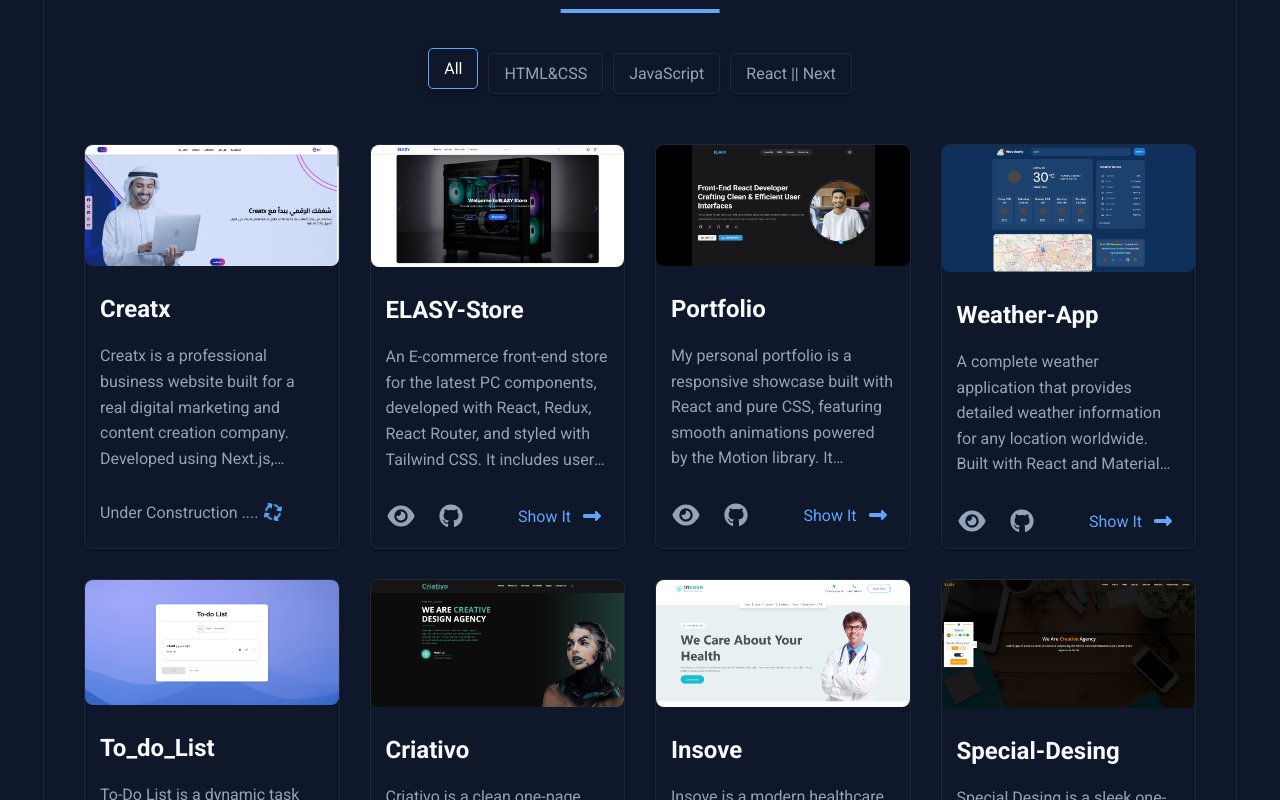
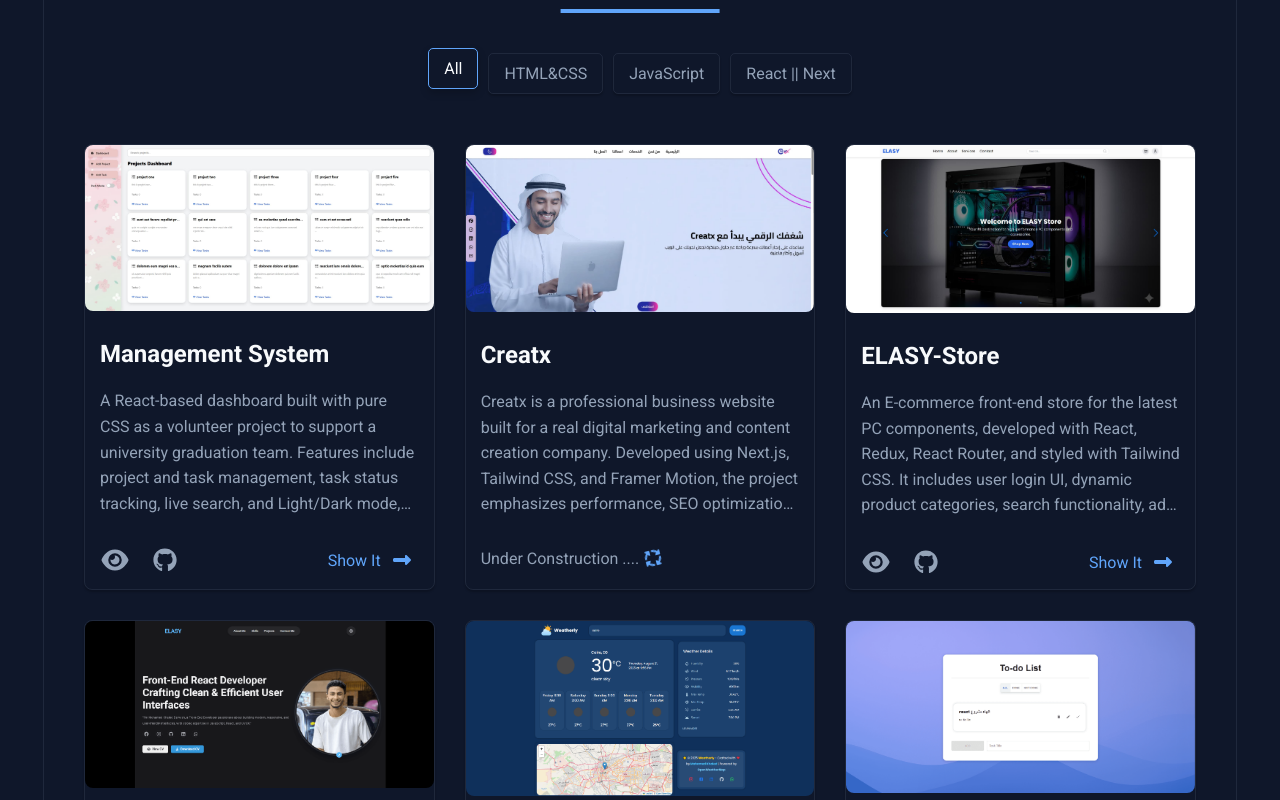
Before and after one commit to Mohamed-khaled-22/Portfolio, a React (Vite) app: page / in a window 1280 px wide. Shown: the part 2000-2800 px from the top of the page. Built offline with nearby package versions, Linux system fonts and the light colour scheme.

Commit message:
add new project

```diff
--- a/src/Componants/5-Projects/Projects.css
+++ b/src/Componants/5-Projects/Projects.css
@@ -48,7 +48,7 @@
 
 .container-projects .projects {
     display: grid;
-    grid-template-columns: repeat(auto-fill, minmax(250px, 1fr));
+    grid-template-columns: repeat(auto-fill, minmax(300px, 1fr));
     gap: 30px;
 }
 
--- a/src/Componants/5-Projects/projectsData.js
+++ b/src/Componants/5-Projects/projectsData.js
@@ -1,10 +1,19 @@
 export const myProjects = [
+    {
+        imgSrc: 'reactDashboard.jpg',
+        projectName: 'Management System',
+        projectDescription: 'A React-based dashboard built with pure CSS as a volunteer project to support a university graduation team. Features include project and task management, task status tracking, live search, and Light/Dark mode, with a strong focus on clean code and user experience.',
+        liveDemo: 'https://mohamed-khaled-22.github.io/dashboard-react/',
+        gitHub: 'https://github.com/Mohamed-khaled-22/dashboard-react',
+        projectType: 'React',
+        isDone: true
+    },
     {
         imgSrc: 'creatx.jpg',
         projectName: 'Creatx',
         projectDescription: 'Creatx is a professional business website built for a real digital marketing and content creation company. Developed using Next.js, Tailwind CSS, and Framer Motion, the project emphasizes performance, SEO optimization, and modern UI/UX. It showcases the company’s services, brand vision, and marketing solutions through a responsive layout and smooth animations, providing a strong and credible online presence for a real-world business.',
         liveDemo: 'https://creatx-ecru.vercel.app/',
-        gitHub: 'https://github.com/Mohamed-khaled-22/ELASY-Store',
+        gitHub: 'https://github.com/Mohamed-khaled-22',
         projectType: 'React',
         isDone: false
     },
@@ -121,7 +130,7 @@
         imgSrc: 'todolist.png',
         projectName: 'To-Do-List',
         projectDescription:
-            'To-Do List is a simple task manager built with pure HTML, CSS, and JavaScript. It allows users to add and delete tasks in a responsive design.',
+            'To-Do List is a simple task manager built with pure HTML, CSS, and JavaScript. It allows users to add, and delete functionality within a responsive and polished interface.',
         liveDemo: 'https://mohamed-khaled-22.github.io/To-Do-List/',
         gitHub: 'https://github.com/Mohamed-khaled-22/To-Do-List',
         projectType: 'JavaScript',
```
Also changed, not shown: public/Image-optimized/Projects-image/reactDashboard.jpg (added).
